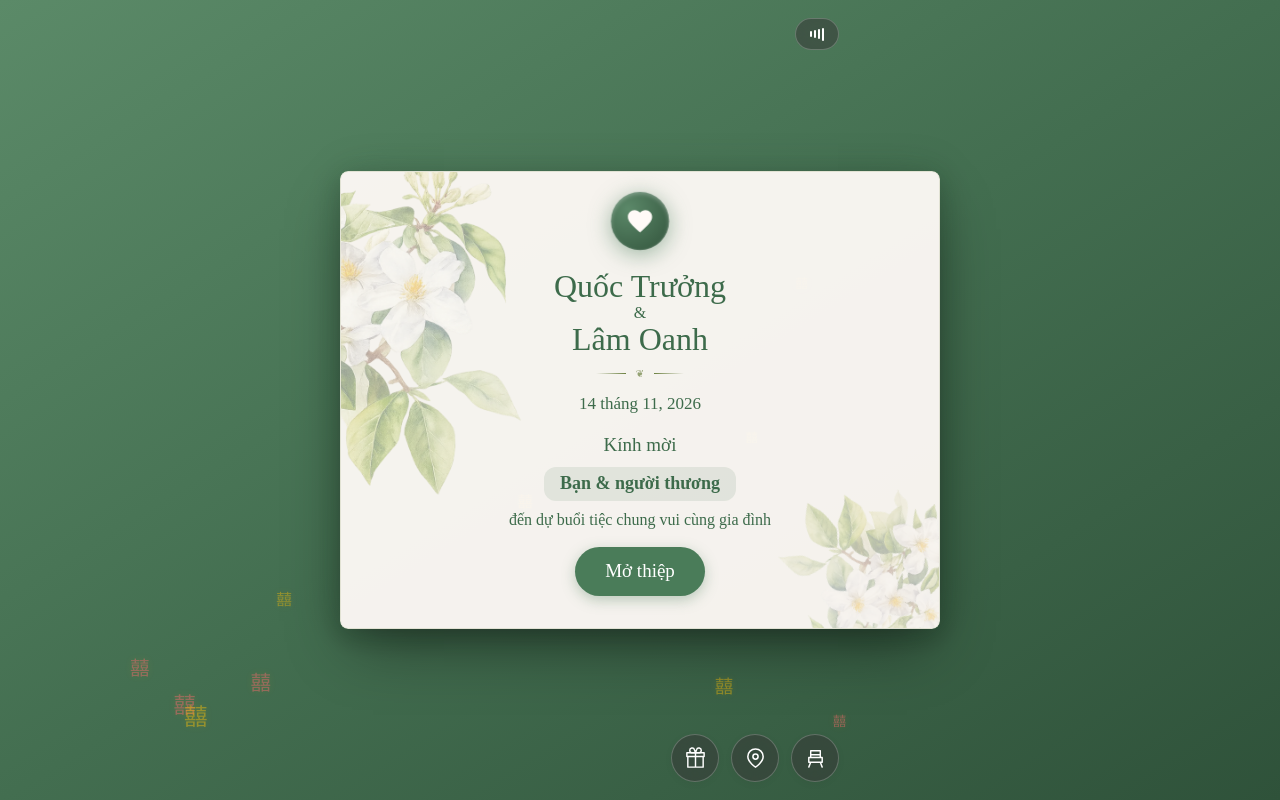
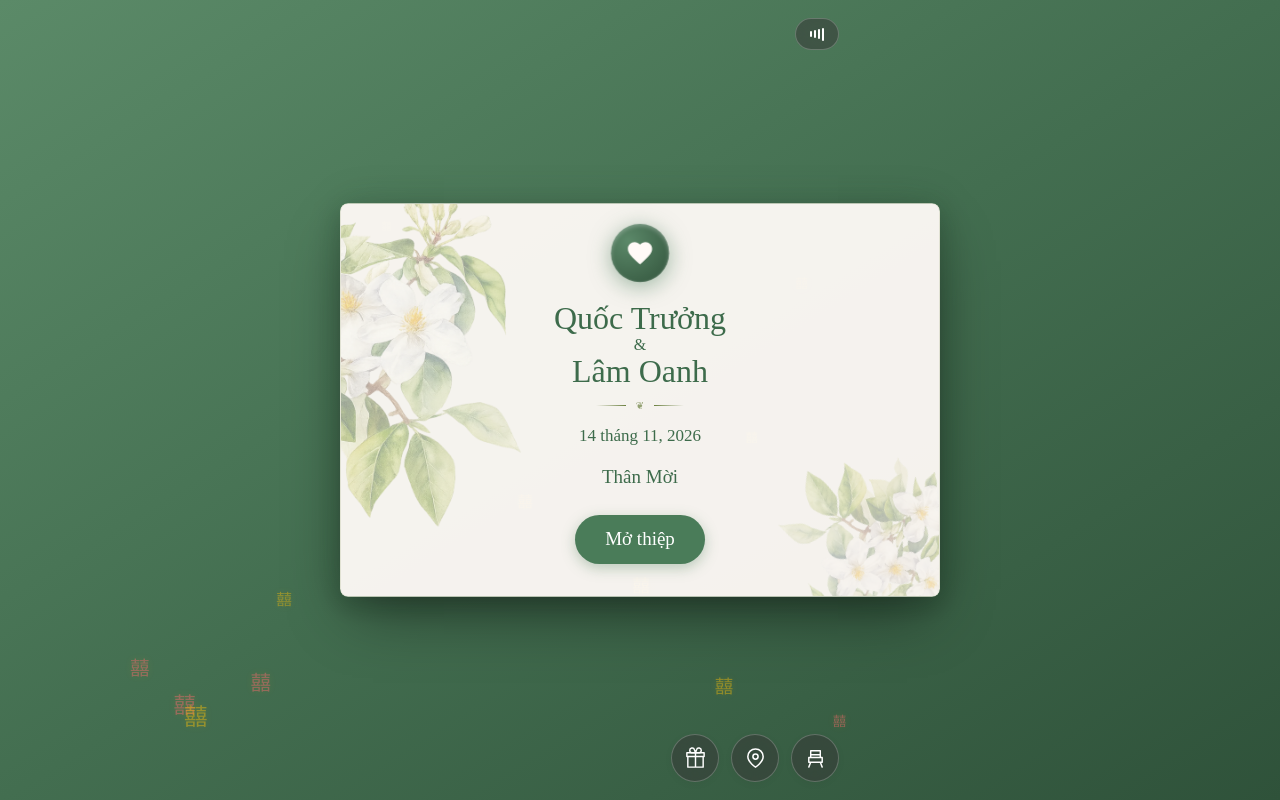
Before and after one commit to NguyenQuocTruong/wedding-invitation, a Vue app: page / in a window 1280 px wide. Built offline with nearby package versions, Linux system fonts and the light colour scheme.

Commit message:
style(template-02): embolden lunar date text in event details and align opening invitation wording

```diff
--- a/src/pages/SecondInvitation.vue
+++ b/src/pages/SecondInvitation.vue
@@ -72,6 +72,9 @@ const READABLE_FONT_SIZES: Record<string, number> = {
   // Map links
   'oxea_sD-us': 17,
   bAEsnUsTek: 17,
+  // Lunar dates ("Tức Ngày 06 Tháng 10 Năm Bính Ngọ")
+  zWYFkJ4mQw: 17,
+  e3NpxGM2hl: 17,
 }
 
 // Calibrated vertical rhythm overrides (canvas px) so sections have balanced
@@ -235,6 +238,9 @@ function themedNodeStyle(node: LayoutNode): CSSProperties {
     }
     if (props.borderColor === '#ffffff') {
       styled.borderColor = themeVars.primary
+    }
+    if (node.id === 'zWYFkJ4mQw' || node.id === 'e3NpxGM2hl') {
+      styled.fontWeight = '600'
     }
   }
 
@@ -1255,15 +1261,7 @@ onUnmounted(() => {
                     </div>
                     <div class="slr-ui-invitation">
                       <p class="slr-ui-invitation-label">
-                        <span>Kính mời</span>
-                      </p>
-                      <div class="slr-ui-guest-badge">
-                        <h2>Bạn &amp; người thương</h2>
-                      </div>
-                      <p class="slr-ui-invitation-text">
-                        <span class="slr-ui-invitation-text-content"
-                          >đến dự buổi tiệc chung vui cùng gia đình</span
-                        >
+                        <span dir="auto">Thân Mời</span>
                       </p>
                     </div>
                     <button
--- a/src/styles/template-02-opening.css
+++ b/src/styles/template-02-opening.css
@@ -666,7 +666,7 @@
   font-size: 15px;
 }
 .slr-ui-invitation {
-  margin-bottom: 16px;
+  margin-bottom: 24px;
 }
 .slr-ui-invitation-label {
   color: var(--slr-text-color, #f0d497);
@@ -675,7 +675,7 @@
     Lora,
     Times New Roman,
     serif;
-  font-size: 16px;
+  font-size: 18px;
   font-weight: 300;
 }
 .slr-ui-guest-badge {
```
Also changed, not shown: src/data/template-02-layout.json, 1 other file (tests, documents, lock files or other folders).
